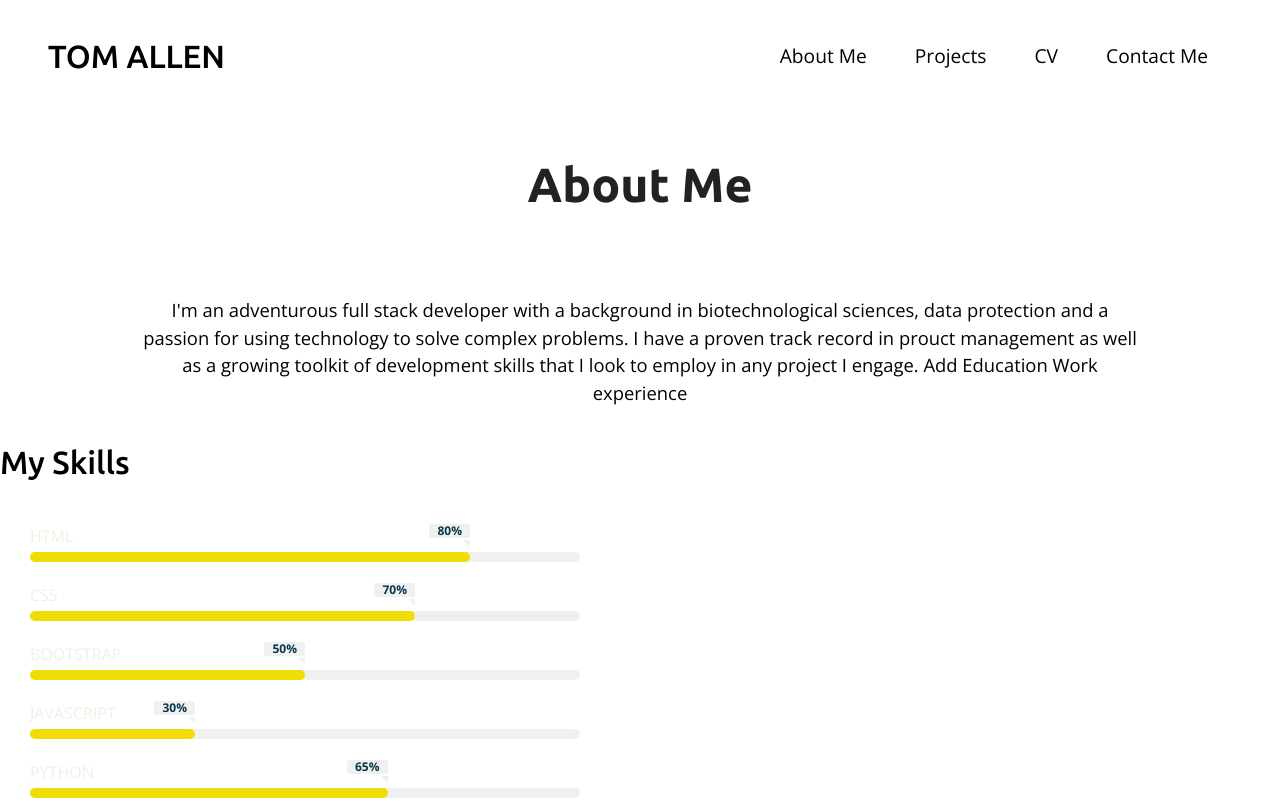
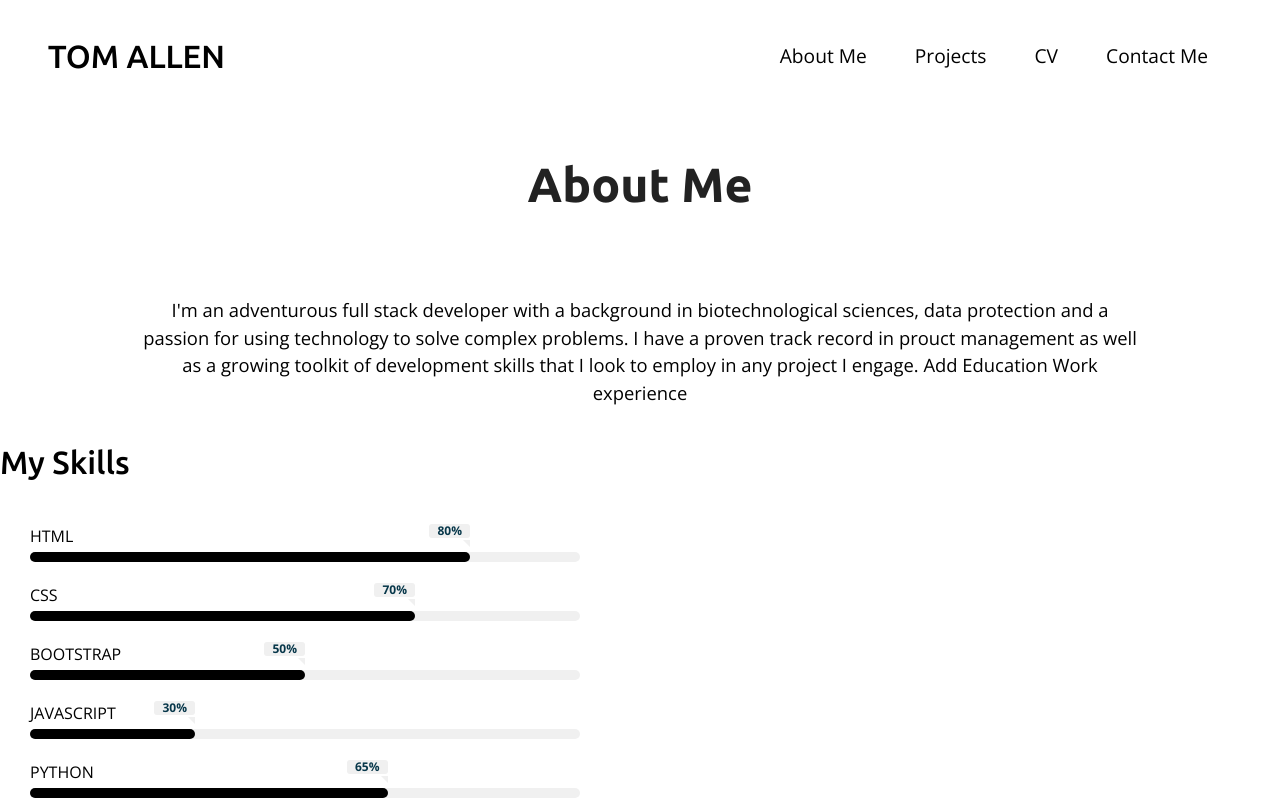
Before and after one commit to TomJAllen/profile, a plain HTML site: page about_me.html in a window 1280 px wide. Shown: the top 801 px of the page. Drawn offline with nearby package versions, Linux system fonts and the light colour scheme.

Commit message:
updated skill bar styling

```diff
--- a/style.css
+++ b/style.css
@@ -436,7 +436,7 @@ i {
 
 .skills-bar .bar .info {
   margin-bottom: 8px;
-  color: #f0f0e6;
+  color: #000;
 }
 
 .skills-bar .bar .progress-line {
@@ -452,7 +452,7 @@ i {
 
 .bar .progress-line span {
   position: absolute;
-  background: #eede05;
+  background: #000;
   height: 100%;
   border-radius: 10px;
   transform: scaleX(0);
```
